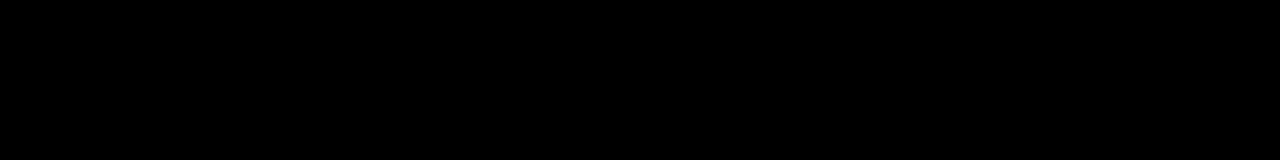
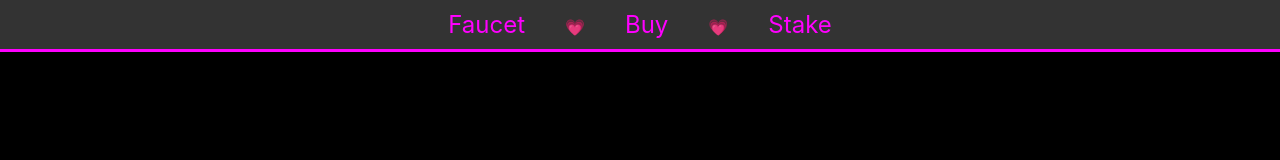
Before and after one commit to xgarreau/lovefaucet-dApp, a React (Create React App) app: page / in a window 1280 px wide. Shown: the top 160 px of the page. Built offline with nearby package versions, Linux system fonts and the light colour scheme.

Commit message:
Added menu

```diff
--- a/src/App.css
+++ b/src/App.css
@@ -1,3 +1,30 @@
+nav {
+  background-color: #333;
+  border-bottom: 3px solid #f0f;
+  text-align: center;
+}
+
+nav ul {
+  list-style-type: none;
+  margin: 0;
+  padding: 0;
+}
+
+nav li {
+  display: inline-block;
+  padding: 10px 20px;
+}
+
+nav a {
+  text-decoration: none;
+  color: #f0f;
+  font-size: calc(8px + 2vmin);
+}
+
+nav a:hover {
+  color: #fff;
+}
+
 .App {
   text-align: center;
 }
--- a/src/App.js
+++ b/src/App.js
@@ -238,14 +238,31 @@
 
 function App() {
   return (
+    <>
+    <ToastContainer />
+      <nav>
+        <ul>
+          <li>
+            <a href="https://lovefaucet.mescryptos.fr/">Faucet</a>
+          </li>
+          <li>💗</li>
+          <li>
+            <a href="https://lovestore.mescryptos.fr/">Buy</a>
+          </li>
+          <li>💗</li>
+          <li>
+            <a href="https://lovestaking.mescryptos.fr/">Stake</a>
+          </li>
+        </ul>
+      </nav>
     <div className="App">
-      <ToastContainer />
-      <header className="App-header">
+    <header className="App-header">
         <h1>The LOVE faucet</h1>
         <img src="https://ipfs.io/ipfs/QmQT8XQn9Uf3azbti6FC4XT89bMwx7fd6AH7nYXtCjKZ3q/LOVE" className="App-logo" alt="logo" />
         <UserPane />
-      </header>
+    </header>
     </div>
+    </>
   );
 }
 
```
